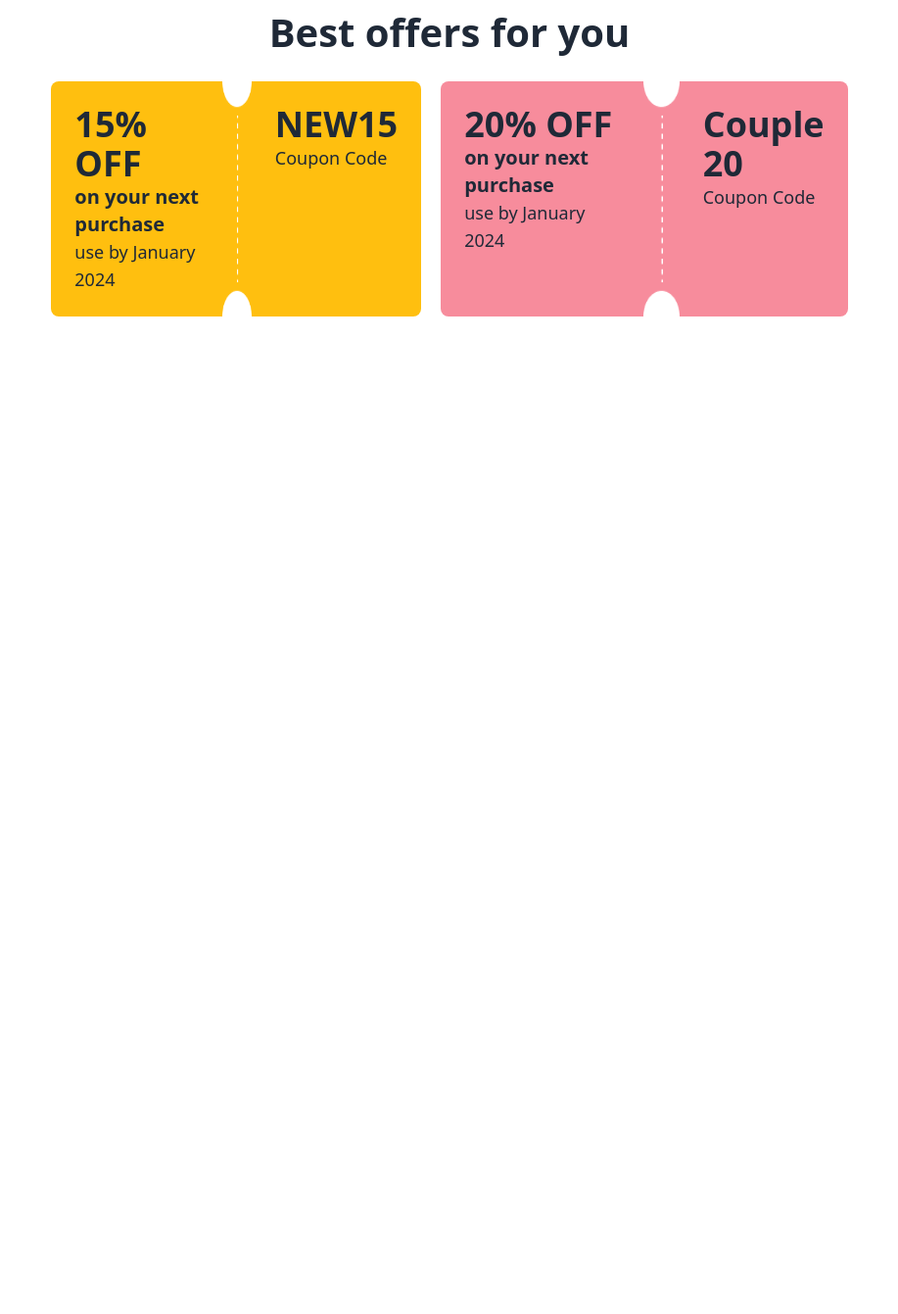
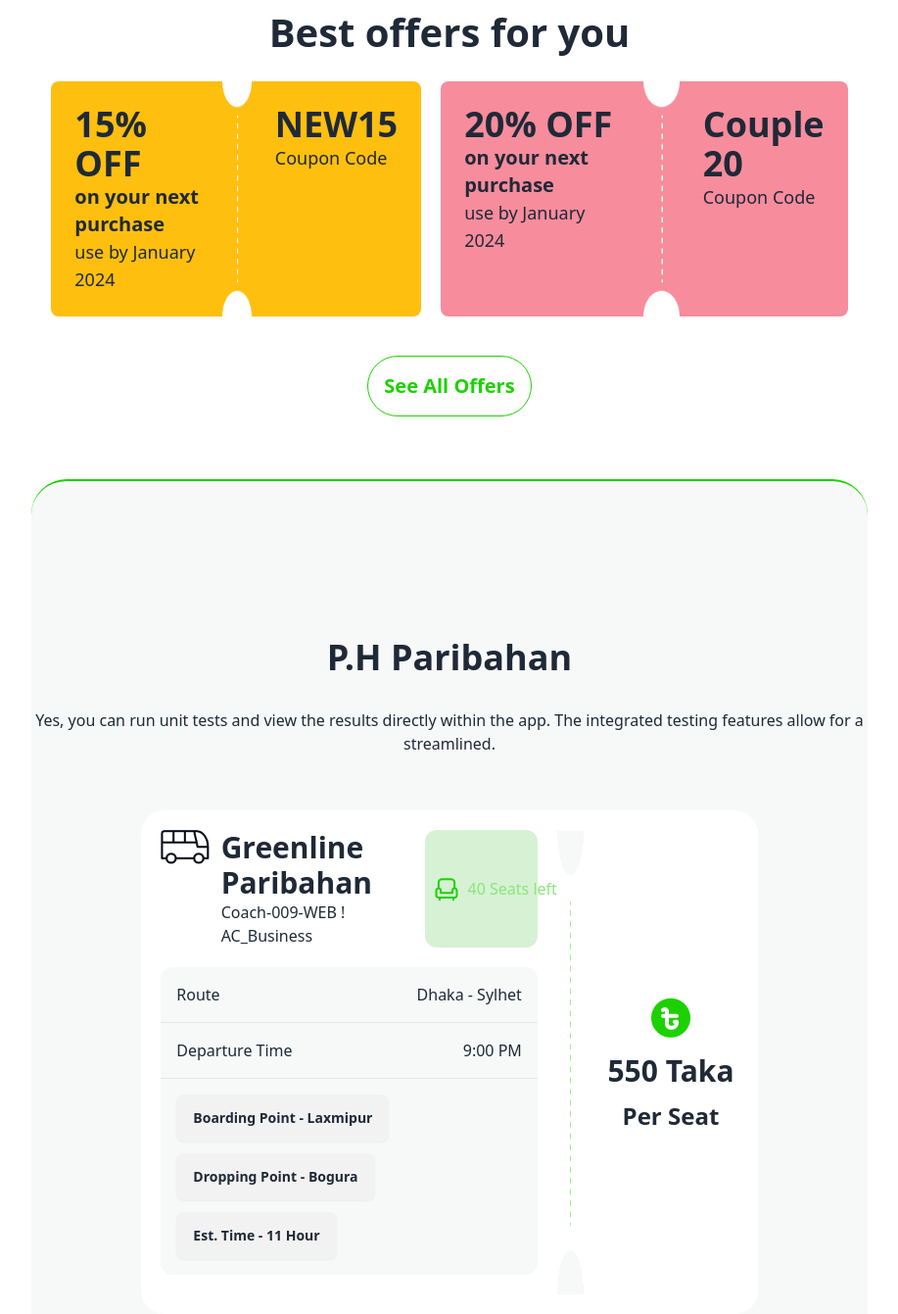
Before and after one commit to TanvirRahman888/Smart-Ticketing, a plain HTML site: page index.html in a window 1280 px wide. Shown: the part 793-2134 px from the top of the page at 98% size, without its empty margins (181-1098 px from the left). Before the commit the page ends 1116 px from the top, so only its background shows below. Drawn offline with nearby package versions, Linux system fonts and the light colour scheme.

Commit message:
Greenline Paribahancomplete

```diff
--- a/index.html
+++ b/index.html
@@ -22,38 +22,41 @@
                 <h3>Search </h3>
             </div>
             <div>
-                <button class="btn bg-green-100 hover:bg-green-300 border-green-400 "> Bus <img
+                <button class="btn bg-green-100  border-green-400 hover:bg-green-300"> Bus <img
                         src="images/bus-icon.png" alt=""></button>
             </div>
         </nav>
-        <header >
+        <header>
             <div class="relative">
-                <div class="bg-[url('images/banner.png')] bg-no-repeat  bg-cover bg-center text-center mt-6 rounded-3xl">
+                <div
+                    class="bg-[url('images/banner.png')] bg-no-repeat  bg-cover bg-center text-center mt-6 rounded-3xl">
                     <h1 class="text-[64px] font-extrabold text-white pt-6 lg:pt-16 mb-5">End-to-End Travel with </h1>
                     <h1 class="text-[64px] font-extrabold text-[#1dd100] mb-5">P Paribahan </h1>
-                    <p class="px-[5%] md:px-[25%] text-white mb-5">Yes, you can run unit tests and view the results directly within the
+                    <p class="px-[5%] md:px-[25%] text-white mb-5">Yes, you can run unit tests and view the results
+                        directly within the
                         app. The integrated testing features allow for a streamlined .</p>
                     <!-- Need to add a Scroll Function -->
-                    <button class="bg-[#1dd100] btn mb-40">Buy Tickets </button>
+                    <button class="bg-[#1dd100] btn mb-40 hover:bg-green-300">Buy Tickets </button>
                 </div>
                 <!-- ds -->
-            <div class="flex flex-col md:flex-row justify-center gap-6 md:absolute md:-bottom-16 left-[25%] right-[25%] text-nowrap">
+                <div
+                    class="flex flex-col md:flex-row justify-center gap-6 md:absolute md:-bottom-16 left-[25%] right-[25%] text-nowrap">
                     <div class="flex w-[308px] justify-center bg-white border-b-[3px] border-[#1dd100] rounded-xl p-8">
-                    <div class="w-12"><img src="images/people.png" alt="" ></div>
+                        <div class="w-12"><img src="images/people.png" alt=""></div>
                         <div>
                             <h4 class="text-4xl font-bold">500K+</h4>
                             <p class="">Registered users </p>
                         </div>
                     </div>
                     <div class="flex w-[308px]  justify-center bg-white border-b-[3px] border-[#1dd100] rounded-xl p-8">
-                    <div class="w-12"><img src="images/ticket-cupon.png" alt="" ></div>
+                        <div class="w-12"><img src="images/ticket-cupon.png" alt=""></div>
                         <div>
                             <h4 class="text-4xl font-bold">1.7 Lacks</h4>
                             <p>Tickets sold </p>
                         </div>
                     </div>
                     <div class="flex w-[308px]  justify-center bg-white border-b-[3px] border-[#1dd100] rounded-xl p-8">
-                    <div class="w-12"><img src="images/stoppage.png" alt="" ></div>
+                        <div class="w-12"><img src="images/stoppage.png" alt=""></div>
                         <div>
                             <h4 class="text-4xl font-bold">80K+</h4>
                             <p>Rental partners </p>
@@ -67,9 +70,9 @@
 
         </header>
         <!-- Best offers for you -->
-        <section class="mt-28 px-5 md:mx-auto">
+        <section class="mt-28 px-5 md:mx-auto flex flex-col items-center">
             <h1 class="text-[40px] font-bold text-center mb-5">Best offers for you</h1>
-            <div  class="flex justify-center flex-col md:flex-row gap-5 ">
+            <div class="flex justify-center flex-col md:flex-row gap-5 ">
                 <!-- Coupon 1 -->
                 <div class="flex bg-[#ffbf0f] rounded-lg">
                     <div class="p-6">
@@ -101,8 +104,74 @@
                     </div>
                 </div>
             </div>
+            <button
+                class="text-[#1dd100] border-[1px] border-[#1dd100] bg-white mt-10 p-4 rounded-full text-xl font-bold  hover:bg-green-300">See
+                All Offers </button>
+        </section>
+        <!-- P.H Paribahan -->
+        <section class="bg-[#f7f8f8]  border-t-2 border-[#1dd100] rounded-t-[36px] mt-16 pt-40">
+            <div> <!-- App Section -->
+                <div>
+                    <h1 class="text-center mb-8 text-4xl font-bold">P.H Paribahan</h1>
+                    <p class="text-center mb-14">Yes, you can run unit tests and view the results directly within the
+                        app. The integrated testing
+                        features allow for a streamlined.</p>
+                    <div class="flex gap-5 bg-white mx-28  p-5 rounded-3xl">
+                        <div class="w-[70%] ">
+                            <div class="flex justify-between">
+                                <div class="flex gap-3">
+                                    <div>
+                                        <img src="images/bus-logo.png" alt="">
+                                    </div>
+                                    <div>
+                                        <h2 class="text-3xl font-bold">Greenline Paribahan</h2>
+                                        <p>Coach-009-WEB ! AC_Business</p>
+                                    </div>
+                                </div>
+                                <div class="flex bg-[#d6f1d4] items-center p-2 gap-2 rounded-xl  text-[#87e778]">
+                                    <img src="images/seat-green.png" alt="">
+                                    <h4 class="text-nowrap font-medium"><span>40</span> Seats left</h4>
+                                </div>
+                            </div>
+                            <div class="bg-[#f7f8f8] rounded-xl my-5">
+                                <div class="flex justify-between  p-4 ">
+                                    <div>
+                                        <p>Route </p>
+                                    </div>
+                                    <div>
+                                        <p>Dhaka - Sylhet</p>
+                                    </div>
+                                </div>
+                                <hr>
+                                <div class="flex justify-between  p-4">
+                                    <div>
+                                        <p>Departure Time </p>
+                                    </div>
+                                    <div>
+                                        <p>9:00 PM</p>
+                                    </div>
+                                </div>
+                                <hr>
+                                <div class="flex flex-wrap gap-3 justify-between p-4 ">
+                                    <button class="btn">Boarding Point - Laxmipur</button>
+                                    <button class="btn">Dropping Point - Bogura</button>
+                                    <button class="btn">Est. Time - 11 Hour</button>
+                                </div>
+                            </div>
+                        </div>
+                        <div class="w-[5%]">
+                            <img src="images/info-devider.png" alt="" class="h-full">
+                        </div>
+                        <div class="w-[25%] flex flex-col items-center gap-3 justify-center">
+                            <img src="images/fare.png" alt="">
+                            <h3 class="text-3xl font-bold">550 Taka </h3>
+                            <p class="text-2xl font-semibold">Per Seat</p>
+                        </div>
+                    </div>
 
-            <div></div>
+                </div>
+            </div>
+
         </section>
 
 
```
Lines whose indentation alone changed are shown as unchanged.
